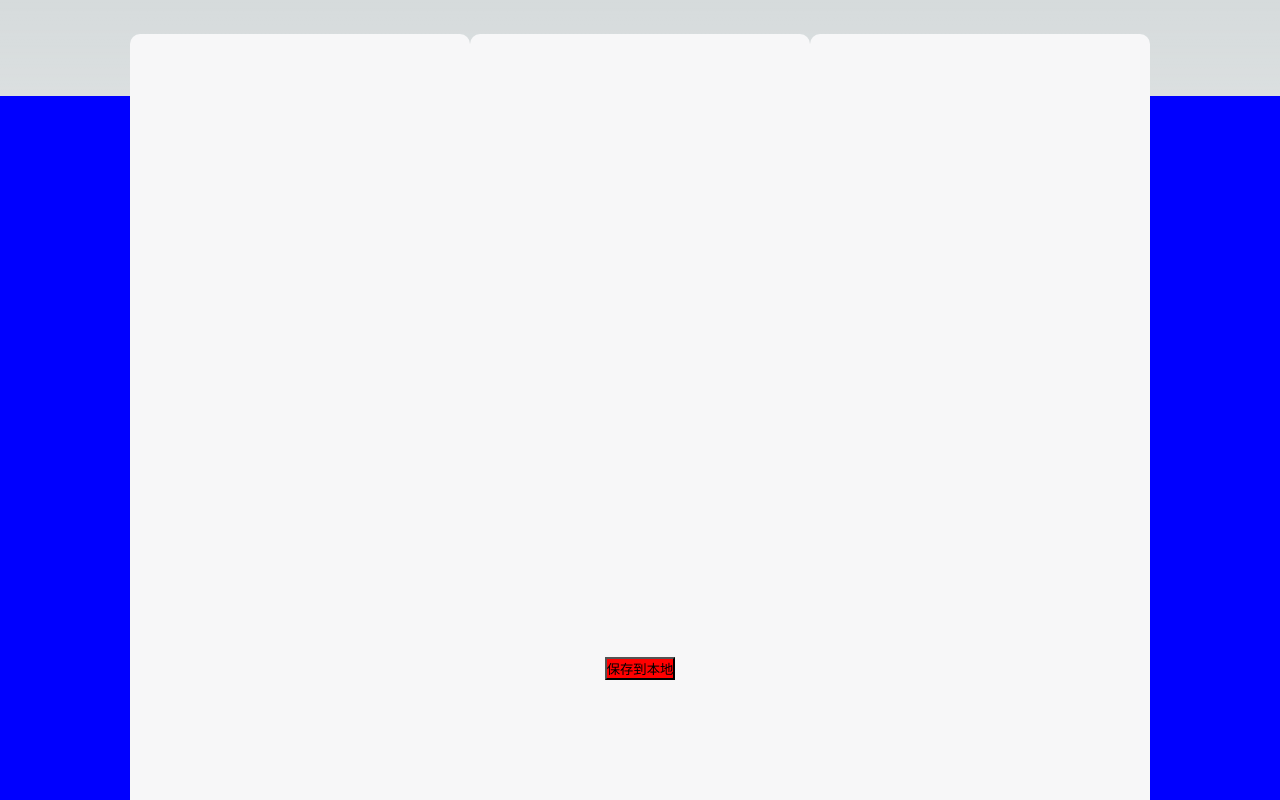
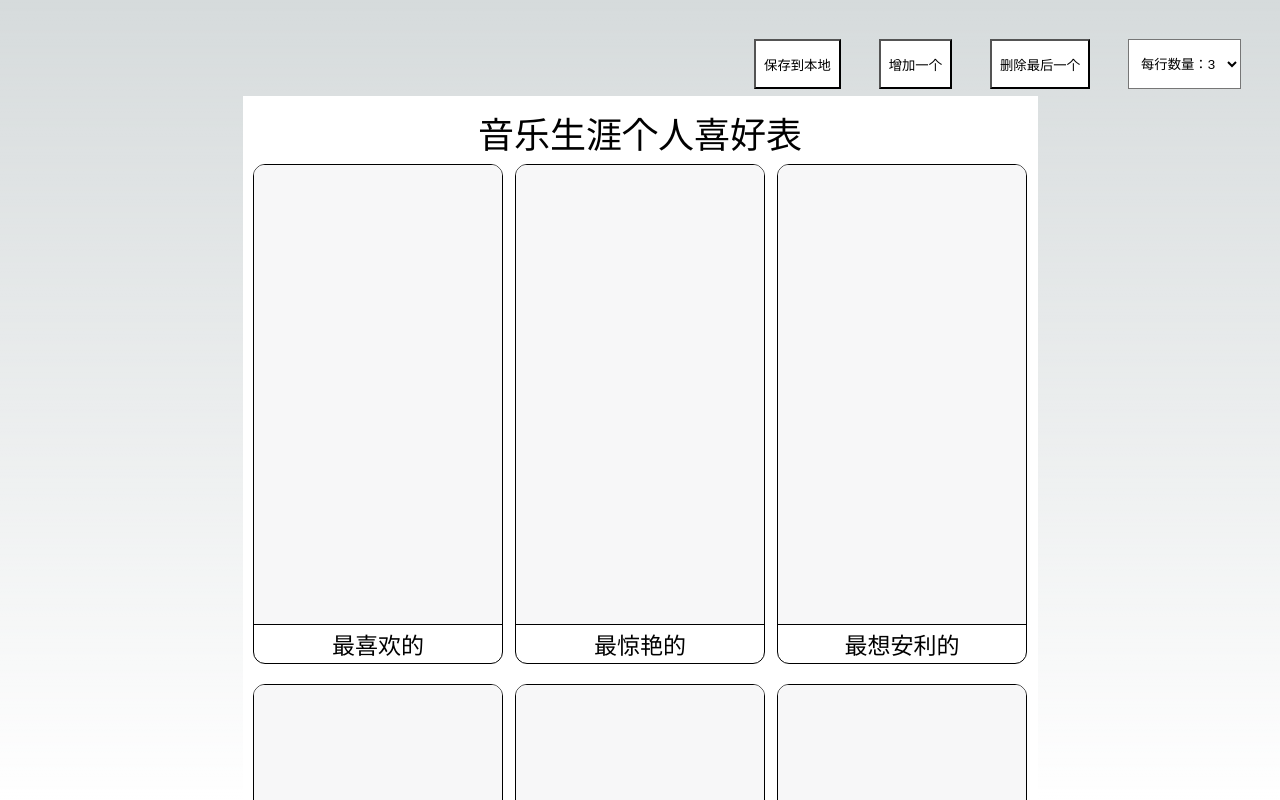
Before and after one commit to weartist/GridGenerator, a Next.js app: page /details/music in a window 1280 px wide. Shown: the top 800 px of the page. Built offline with nearby package versions, Linux system fonts and the light colour scheme.

Commit message:
adjust page

```diff
--- a/pages/components/card.tsx
+++ b/pages/components/card.tsx
@@ -7,9 +7,8 @@ import Image from 'next/image';
 import { read } from 'fs';
 // import '@/styles/card.css'
 
-
-
-
+import EditableText from './Title';
+import Config from '../api/config';
 
 
 interface Props {
@@ -40,6 +39,11 @@ const Card: React.FC<{ title: string, imgURL: string, clickHandle: (args0: numbe
       clickHandle(row);
   }
 
+  const imgStyle = {
+    "width": Config.cardWidth,
+    "height": Config.cardHeight
+  }
+
   function previewFile() {
     let preview = document.getElementById("cover") as HTMLImageElement;
     const files = document.querySelector('input[type=file]') as HTMLInputElement;
@@ -64,11 +68,12 @@ const Card: React.FC<{ title: string, imgURL: string, clickHandle: (args0: numbe
 return (
     <div>
     {/* <Popup isOpen={isPopupOpen} closeHandle={handlePopupClose}  /> */}
-      <div className='card column'>
-        <Image className='pics' id="cover" src={"/cover1.png"} alt="what ever" width={500} height={500} onClick={selectImg}/>
+      <div className='card column' style={imgStyle}>
+        <Image className='pics' id="cover" src={imgURL} alt="what ever" width={Config.cardWidth} height={Config.cardHeight} onClick={selectImg}/>
         <input id='upimg' aria-label='input' type='file' className='inputs' accept='image/png' onChange={upChange} />
         <div className='line'></div>
-        <span className='card-title'>{title}</span>
+        <EditableText initialText={title} name='card-title'></EditableText>
+        {/* <span className='card-title'>{title}</span> */}
       </div>
     </div>
 
--- a/pages/details/music.tsx
+++ b/pages/details/music.tsx
@@ -8,11 +8,20 @@ import Menu from '../components/Menu'
 
 import DomToImage from 'dom-to-image'
 import html2canvas from 'html2canvas'
-
-
+import EditableText from '../components/Title'
+import NumberDropdown from '../components/SelectCount'
+import Config from '../api/config'
 interface Item {
 	title: string;
 	picURL: string;
+}
+
+interface StyleProps {
+	width: string;
+}
+
+interface ListStyle extends StyleProps {
+	height: string;
 }
 
 function toast(title: string) {
@@ -27,6 +36,9 @@ function Mis() {
 		return {title: title, picURL: defaultImgUrl}
 	})
 
+
+
+
 	const gridList = React.createRef<HTMLDivElement>();
 
 	function slices(arr: Item[], row: number) {
@@ -37,12 +49,38 @@ function Mis() {
 		return result
 	}
 
-	const rows = 3;
-	const width = rows * 500;
+	const [rows, setRows] = useState(3);
+	const [width, setWidth] = useState(rows * Config.cardWidth);
 
+	// const rows = 3;
+
+	const setItemCountForLines = () => {
+
+	}
+
+	function handleResize() {
+		setWidth(window.innerWidth);
+	  }
+
+	const deleteLast = () => {
+		if (items.length < 1) {
+			return
+		}
+
+		setItems(items.slice(0, items.length - 1));
+	}
+
+	const addCard = () => {
+		const defaultCard: Item = {
+			title: "默认文案",
+			picURL: defaultImgUrl
+		}
+		setItems([...items, defaultCard]);
+	}
 
   	const saveScreenshot = () => {
 
+		// const gridList = document.getElementById("gridList") as HTMLDivElement;
 		// if (gridList.current) {
 		// 	gridList.current!.style.width = '1500px';
 		// } else {
@@ -63,6 +101,21 @@ function Mis() {
 
 		});
 	}
+
+	// const [pageStyle, setPageStyle] = useState<StyleProps>({
+	// 	width: (rows * Config.cardWidth).toString() + 'px'
+	//   });
+
+	  const pageStyle = {
+		width: (rows * (Config.cardWidth + 15)).toString() + 'px'
+	  };
+
+	  const ListStyle: ListStyle = {
+		width: (rows * Config.cardWidth).toString() + 'px',
+		height: Config.cardHeight.toString() + 'px'
+	  };
+
+	  console.log(rows, pageStyle.width, Config.cardWidth);
 
 	const [current ,setCurrent] = useState(0);
 	const [items, setItems] = useState<Item[]>(replaceTitles)
@@ -89,6 +142,14 @@ function Mis() {
 		setItems(newliast);
 	}
 
+	const onCountSelected = (count: number) => {
+		setRows(count);
+		// setWidth(count * Config.cardWidth);
+		// setPageStyle({
+		// 	width: width + 'px'
+		//   });
+	}
+
 	const handlePopupClose = (urls: string) => {
 
 	  setIsPopupOpen(false);
@@ -110,7 +171,7 @@ function Mis() {
 
 
 	const list = slices(items, rows).map((titles, key) => (
-		<div className='lis' key={key}>
+		<div className='lis' key={key} style={ListStyle}>
 		{titles.map((item, index) => (
 		  <Card  title={item.title} imgURL={item.picURL} key={index} clickHandle={handlePopupOpen} row={key * rows + index}></Card>
 		))}
@@ -123,14 +184,23 @@ function Mis() {
 		<div className={styles.main} id={styles.main}>
 		<Menu isOpen={isPopupOpen} closeHandle={handlePopupClose} updateHandle={handleImageSelected} cleanHandle={handleCleanImage}  />
 			{/* <Canvas id='canvass'> */}
+			<div className='option'>
 		<button className='saveBtn' onClick={saveScreenshot}>保存到本地</button>
+		<button className='saveBtn' onClick={addCard}>增加一个</button>
+		<button className='saveBtn' onClick={deleteLast}>删除最后一个</button>
+
+		<NumberDropdown initialCount={rows} onSelect={onCountSelected} name='saveBtn'/>
+		</div>
+
+		{/* <button className='saveBtn' onClick={setItemCountForLines}>设置每排数量</button> */}
 
 		{/* <MovableArea id='screen' style='height: 100%; width: 100%; background: yellow;' scaleArea>
 			<MovableView style='height: 100%; width: 100%; background: blue;' disabled scale onScale={scaleHandle} scaleMax={1} scaleMin={0.4}>
 				{/* <ScrollView className='scrollview' scrollX scrollY  bounces={false} enhanced enableFlex> */}
 
-			<div className='gridList' id='gridList' ref={gridList}>
+			<div className='gridList' id='gridList' ref={gridList} style={pageStyle}>
 				{/* <div className='titles'>		<span >音乐生涯个人喜好表</span>		</div> */}
+				<EditableText initialText='音乐生涯个人喜好表' name='titles'/>
 				{list}
 				</div>
 			{/* </MovableView>
--- a/styles/Home.module.css
+++ b/styles/Home.module.css
@@ -46,31 +46,6 @@
   max-width: 100%;
 }
 
-.card {
-  padding: 1rem 1.2rem;
-  border-radius: var(--border-radius);
-  background: rgba(var(--card-rgb), 0);
-  border: 1px solid rgba(var(--card-border-rgb), 0);
-  transition: background 200ms, border 200ms;
-}
-
-.card span {
-  display: inline-block;
-  transition: transform 200ms;
-}
-
-.card h2 {
-  font-weight: 600;
-  margin-bottom: 0.7rem;
-}
-
-.card p {
-  margin: 0;
-  opacity: 0.6;
-  font-size: 0.9rem;
-  line-height: 1.5;
-  max-width: 30ch;
-}
 
 .center {
   display: flex;
--- a/styles/card.css
+++ b/styles/card.css
@@ -31,13 +31,11 @@
     align-self: stretch;
     flex: 2;
     border: none;
-    background: white;
+    /* width: 100%; */
     width: 100%;
-    color: blue;
-    /* background:transparent; */
-    text-align: center;
+    height: 100%;
+    background:transparent;
     vertical-align:middle;
-    line-height:350px;
     border-radius: 10px 10px 0px 0px;
     object-fit: cover;
   }
@@ -67,3 +65,43 @@
 /* .blocks {
   background-color: red;
 } */
+
+
+.card {
+  /* padding: 1rem 1.2rem; */
+  border-radius: var(--border-radius);
+  background: rgba(var(--card-rgb), 0);
+  border: 1px solid rgba(var(--card-border-rgb), 0);
+  border-color: black;
+  /* transition: background 200ms, border 200ms; */
+  background-color: white;
+  margin: 6px;
+}
+
+.card span {
+  display: inline-block;
+  transition: transform 200ms;
+}
+
+.card h2 {
+  font-weight: 600;
+  margin-bottom: 0.7rem;
+}
+
+.card p {
+  margin: 0;
+  opacity: 0.6;
+  font-size: 0.9rem;
+  line-height: 1.5;
+  max-width: 30ch;
+}
+
+.card-title {
+  align-self: center;
+  background-color: white;
+  /* width: 95%; */
+  border-radius: 0 0 var(--border-radius) var(--border-radius);
+  border: 1px solid rgba(var(--card-border-rgb), 0);
+  text-align: center;
+  font-size: 1.2em;
+}
--- a/styles/music.css
+++ b/styles/music.css
@@ -2,8 +2,8 @@
   display: flex !important;
   flex-direction: row;
   /* width: 1000px; */
-  height: 400px;
-  width: 1500px;
+  /* height: 500;
+  width: 1500px; */
   margin-bottom: 20px;
   align-self: center;
   align-items: center;
@@ -12,28 +12,47 @@
 
 .gridList {
   /* width: 100%; */
-  /* align-items: center; */
-  /* display: flex; */
-  background-color: blue;
+  align-items: center;
+  display: flex;
+  background-color: white;
+  flex-direction: column;
 }
 
 
 
 .titles {
   text-align: center;
-  color: red;
   width: 100%;
-  background-color: brown;
   /* height: 1em; */
   margin: 10px;
   height: 2em;
+  font-size: 1.5em;
+  /* background-color: red; */
+}
+
+.titles-input {
+  border: none;
+  background-color: transparent;
+}
+
+.option {
+  display: flex;
+  justify-content: space-between;
+  /* position: absolute; */
+
+  position: fixed;
+  top: 20px;
+  right: 20px;
 }
 
 .saveBtn {
-  position: absolute;
-  bottom: 120px; /* 调整底部距离 */
+
   /* left: 20px; */
-  background-color: red;
   z-index: 666;
   align-self: center;
+  height: 50px;
+  width: 150;
+  margin: 19px;
+  background-color: white;
+  padding: 8px;
 }
```
